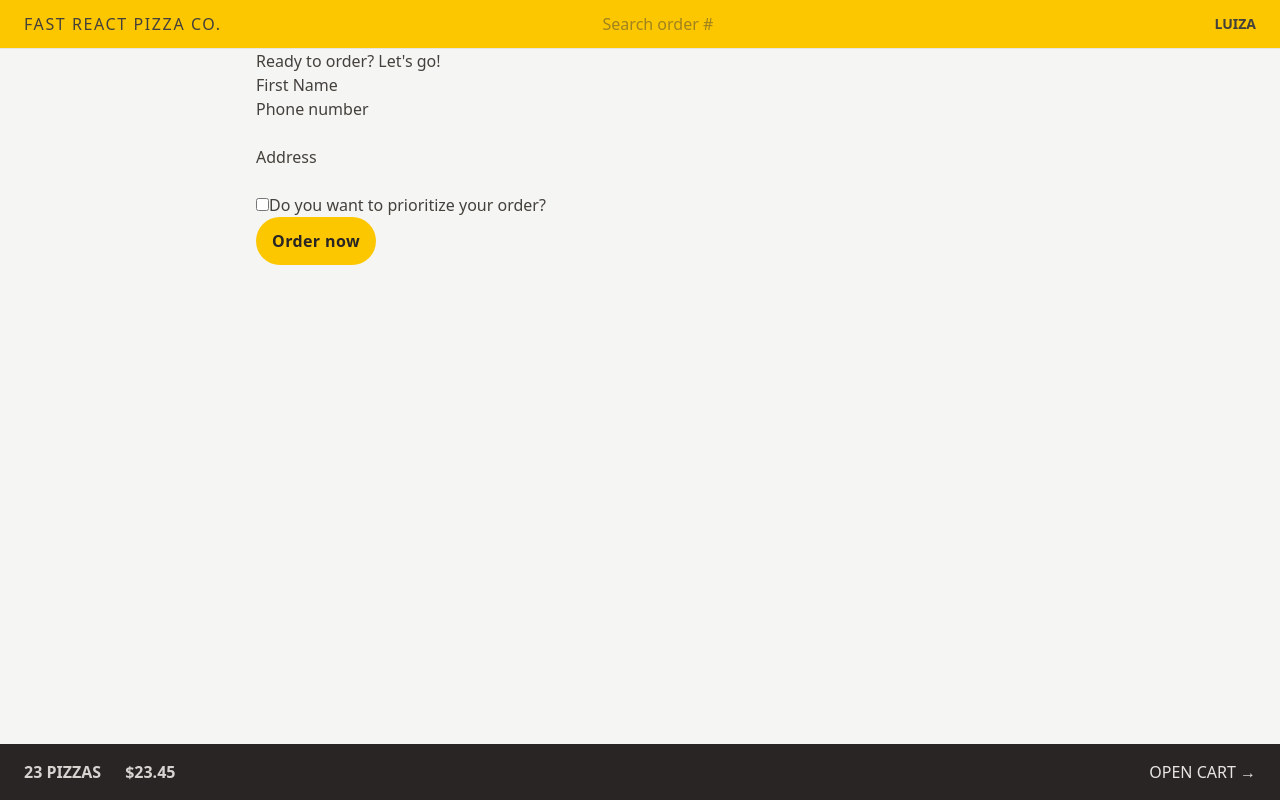
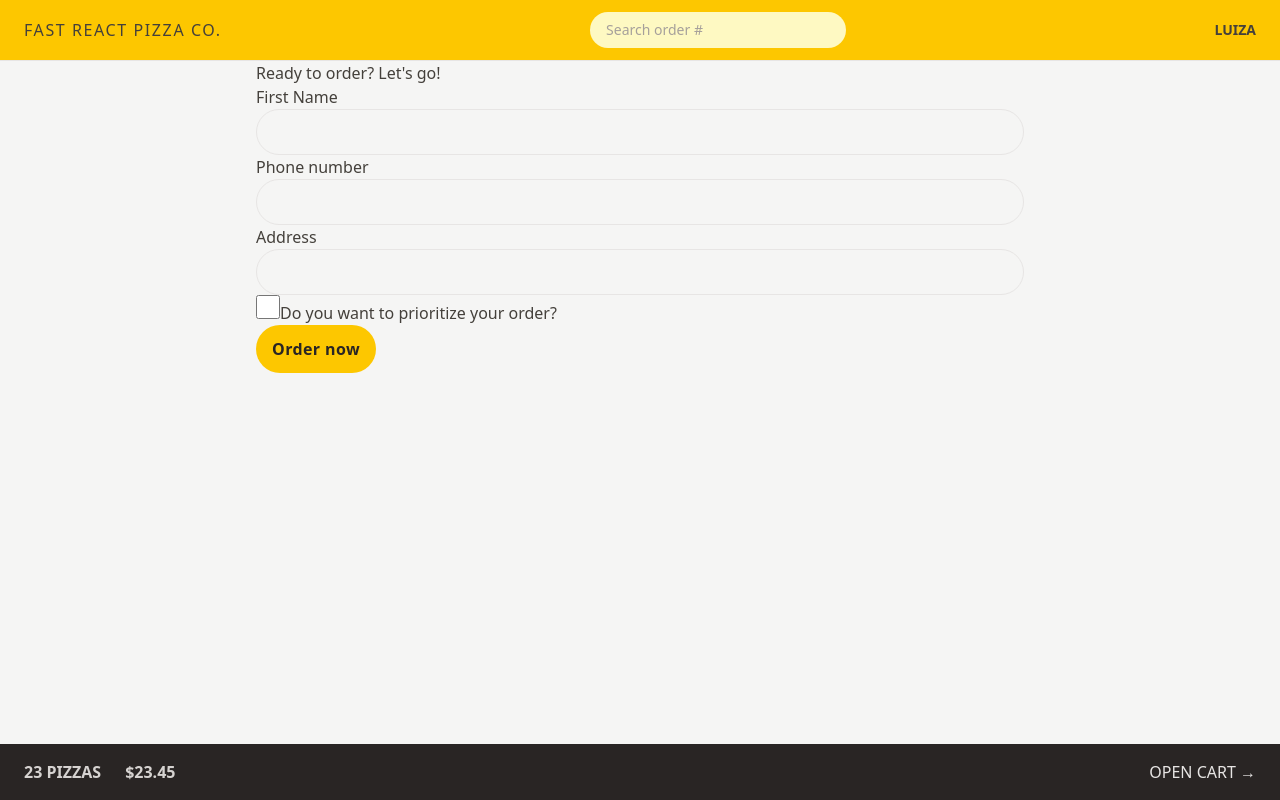
Before and after one commit to lpetrinina/Fast-React-Pizza, a React (Vite) app in the folder fast-react-pizza/: page /order/new in a window 1280 px wide. Built offline with nearby package versions, Linux system fonts and the light colour scheme.

Commit message:
Style form elements

```diff
--- a/fast-react-pizza/src/features/order/CreateOrder.jsx
+++ b/fast-react-pizza/src/features/order/CreateOrder.jsx
@@ -32,6 +32,9 @@
   },
 ];
 
+const inputStyle =
+  'w-full rounded-full border border-stone-200 px-4 py-2 text-sm transition-all duration-300 focus:ring focus:ring-yellow-400 focus:outline-none md:px-6 md:py-3';
+
 function CreateOrder() {
   const navigation = useNavigation();
   const isSubmitting = navigation.state === 'submitting';
@@ -49,13 +52,13 @@
       <Form method="POST">
         <div>
           <label>First Name</label>
-          <input type="text" name="customer" required />
+          <input className={inputStyle} type="text" name="customer" required />
         </div>
 
         <div>
           <label>Phone number</label>
           <div>
-            <input type="tel" name="phone" required />
+            <input className={inputStyle} type="tel" name="phone" required />
             {formErrors?.phone && <p>{formErrors.phone}</p>}
           </div>
         </div>
@@ -63,12 +66,13 @@
         <div>
           <label>Address</label>
           <div>
-            <input type="text" name="address" required />
+            <input className={inputStyle} type="text" name="address" required />
           </div>
         </div>
 
         <div>
           <input
+            className="h-6 w-6 accent-yellow-400 focus:ring focus:ring-yellow-400 focus:ring-offset-2 focus:outline-none"
             type="checkbox"
             name="priority"
             id="priority"
@@ -116,10 +120,10 @@
     }
   }
 
-  // If everything is okay, create a new order and then redirect
-  //   const newOrder = await createOrder(order);
+  //   If everything is okay, create a new order and then redirect
+  const newOrder = await createOrder(order);
 
-  //   return redirect(`/order/${newOrder.id}`);
+  return redirect(`/order/${newOrder.id}`);
 }
 
 export default CreateOrder;
--- a/fast-react-pizza/src/features/order/SearchOrder.jsx
+++ b/fast-react-pizza/src/features/order/SearchOrder.jsx
@@ -1,8 +1,8 @@
-import { useState } from "react";
-import { useNavigate } from "react-router";
+import { useState } from 'react';
+import { useNavigate } from 'react-router';
 
 function SearchOrder() {
-  const [query, setQuery] = useState("");
+  const [query, setQuery] = useState('');
   const navigate = useNavigate();
 
   const handleSubmit = function (e) {
@@ -13,15 +13,16 @@
     }
 
     navigate(`/order/${query}`);
-    setQuery("");
+    setQuery('');
   };
 
   return (
     <form onSubmit={handleSubmit}>
       <input
-        placeholder='Search order #'
+        placeholder="Search order #"
         value={query}
         onChange={(e) => setQuery(e.target.value)}
+        className="w-28 rounded-full bg-yellow-100 px-4 py-2 text-sm transition-all duration-300 placeholder:text-stone-400 focus:ring focus:ring-yellow-500/50 focus:outline-none sm:w-64 sm:focus:w-72"
       />
     </form>
   );
```
Also changed, not shown: fast-react-pizza/src/index.css (+0 -13 lines), 1 other file (tests, documents, lock files or other folders).
